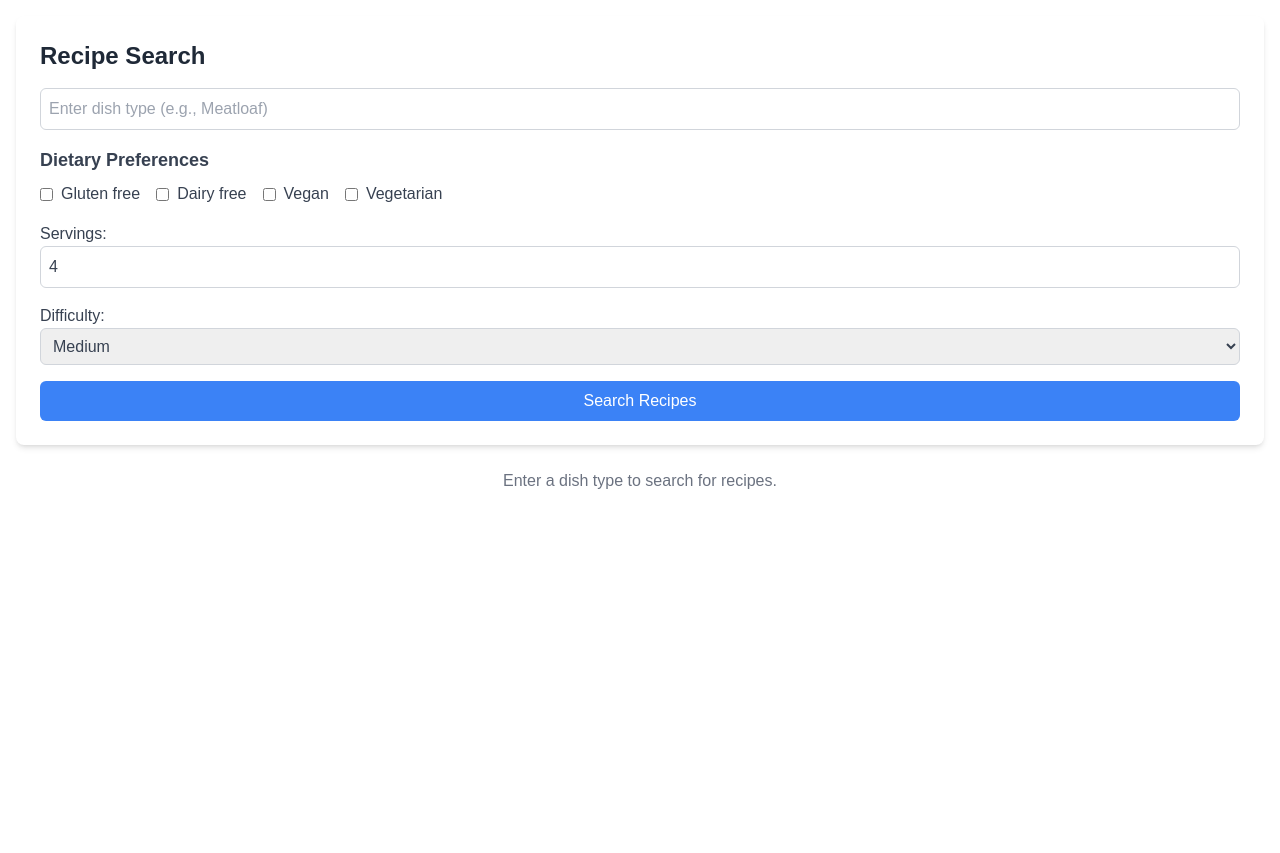
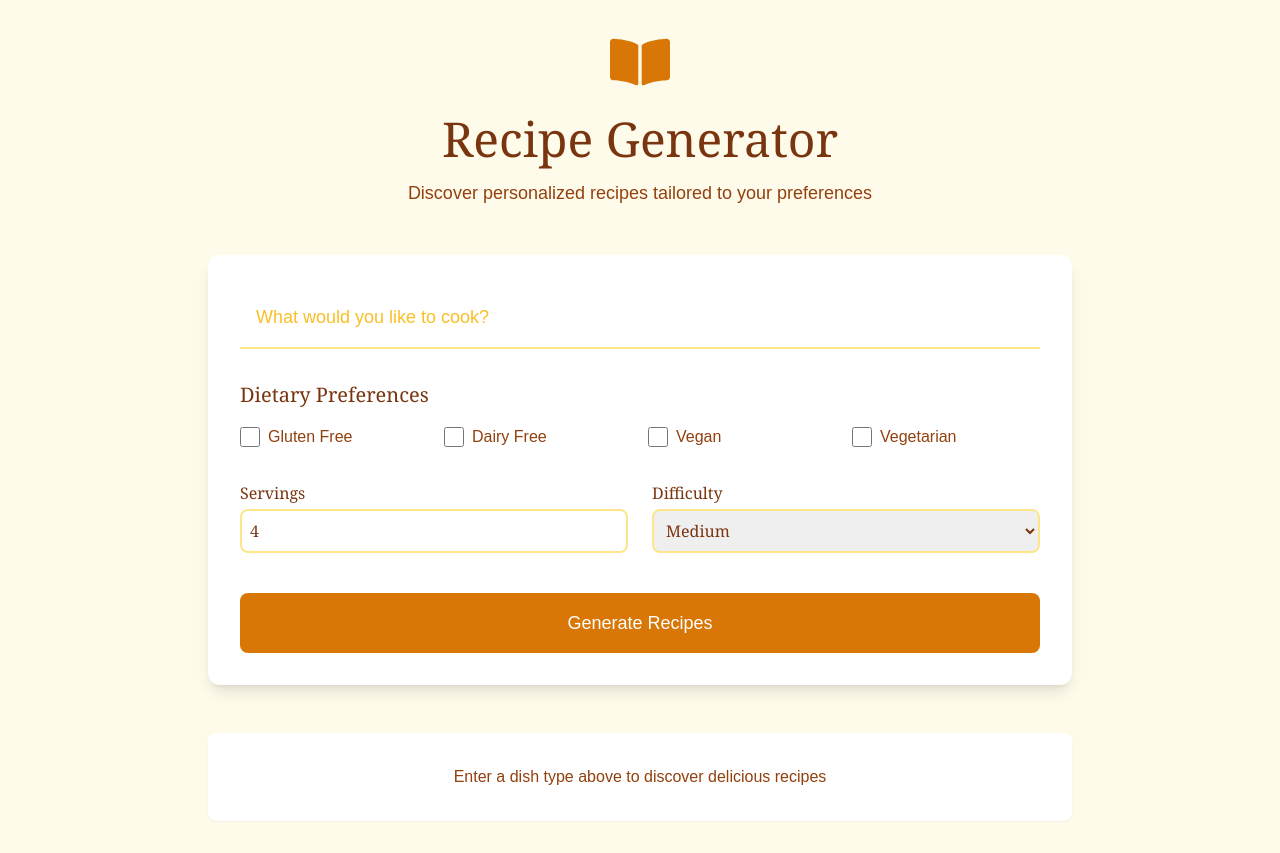
Before and after one commit to drsullivan13/ratatouille-ui, a Next.js app: page / in a window 1280 px wide. Before the commit the page ends 800 px from the top, so only its background shows below. Built offline with nearby package versions, Linux system fonts and the light colour scheme.

Commit message:
Beautifies the styling of the UI components

```diff
--- a/src/app/components/SearchForm.js
+++ b/src/app/components/SearchForm.js
@@ -12,38 +12,45 @@ export default function SearchForm({ formData, setFormData, handleSearch }) {
     };
 
     return (
-      <form onSubmit={(e) => { e.preventDefault(); handleSearch(); }} className="bg-white p-6 rounded-lg shadow-md mb-6">
-        <h1 className="text-2xl font-bold mb-4 text-gray-800">Recipe Search</h1>
+      <form
+        onSubmit={(e) => { e.preventDefault(); handleSearch(); }}
+        className="bg-white p-8 rounded-xl shadow-lg"
+      >
+        <div className="mb-8">
           <input
             type="text"
             name="dishType"
             value={formData.dishType}
             onChange={handleChange}
-          placeholder="Enter dish type (e.g., Meatloaf)"
+            placeholder="What would you like to cook?"
             required
-          className="w-full p-2 mb-4 border border-gray-300 rounded-md focus:outline-none focus:ring-2 focus:ring-blue-500"
+            className="w-full p-4 text-lg border-b-2 border-amber-200 focus:border-amber-600 focus:outline-none bg-transparent text-amber-900 placeholder-amber-400"
           />
-        <div className="mb-4">
-          <h3 className="text-lg font-semibold mb-2 text-gray-700">Dietary Preferences</h3>
-          <div className="flex flex-wrap gap-4">
+        </div>
+
+        <div className="mb-8">
+          <h3 className="text-xl font-serif text-amber-900 mb-4">Dietary Preferences</h3>
+          <div className="grid grid-cols-2 md:grid-cols-4 gap-4">
             {['gluten free', 'dairy free', 'vegan', 'vegetarian'].map((option) => (
-              <label key={option} className="flex items-center">
+              <label key={option} className="flex items-center space-x-2 text-amber-800">
                 <input
                   type="checkbox"
                   name="dietary"
                   value={option}
                   checked={formData.dietary.includes(option)}
                   onChange={handleChange}
-                  className="mr-2"
+                  className="form-checkbox h-5 w-5 text-amber-600 rounded border-amber-300"
                 />
-                <span className="text-gray-700">{option.charAt(0).toUpperCase() + option.slice(1)}</span>
+                <span className="capitalize">{option}</span>
               </label>
             ))}
           </div>
         </div>
-        <div className="mb-4">
-          <label className="block text-gray-700 mb-2">
-            Servings:
+
+        <div className="grid grid-cols-1 md:grid-cols-2 gap-6 mb-8">
+          <div>
+            <label className="block text-amber-900 mb-2 font-serif">
+              Servings
               <input
                 type="number"
                 name="servings"
@@ -51,18 +58,18 @@ export default function SearchForm({ formData, setFormData, handleSearch }) {
                 onChange={handleChange}
                 min="1"
                 required
-              className="w-full p-2 border border-gray-300 rounded-md focus:outline-none focus:ring-2 focus:ring-blue-500"
+                className="w-full mt-1 p-2 border-2 border-amber-200 rounded-lg focus:border-amber-600 focus:outline-none"
               />
             </label>
           </div>
-        <div className="mb-4">
-          <label className="block text-gray-700 mb-2">
-            Difficulty:
+          <div>
+            <label className="block text-amber-900 mb-2 font-serif">
+              Difficulty
               <select
                 name="difficulty"
                 value={formData.difficulty}
                 onChange={handleChange}
-              className="w-full p-2 border border-gray-300 rounded-md focus:outline-none focus:ring-2 focus:ring-blue-500"
+                className="w-full mt-1 p-2 border-2 border-amber-200 rounded-lg focus:border-amber-600 focus:outline-none"
               >
                 <option value="easy">Easy</option>
                 <option value="medium">Medium</option>
@@ -70,8 +77,13 @@ export default function SearchForm({ formData, setFormData, handleSearch }) {
               </select>
             </label>
           </div>
-        <button type="submit" className="w-full bg-blue-500 text-white p-2 rounded-md hover:bg-blue-600 transition duration-200">
-          Search Recipes
+        </div>
+
+        <button
+          type="submit"
+          className="w-full bg-amber-600 text-white p-4 rounded-lg hover:bg-amber-700 transition duration-300 font-medium text-lg"
+        >
+          Generate Recipes
         </button>
       </form>
     );
--- a/src/app/page.js
+++ b/src/app/page.js
@@ -1,6 +1,8 @@
 'use client'
 
 import { useState, useEffect } from 'react';
+import { motion } from 'framer-motion';
+import { FaBookOpen, FaSearch } from 'react-icons/fa';
 import SearchForm from './components/SearchForm';
 import RecipeList from './components/RecipeList';
 
@@ -64,15 +66,87 @@ export default function Home() {
   };
 
   return (
-    <div className="container mx-auto p-4">
-      <SearchForm formData={formData} setFormData={setFormData} handleSearch={handleSearch} />
-      {loading && <p className="text-center text-gray-500 mt-4">Loading...</p>}
-      {error && <p className="text-center text-red-500 mt-4">Error: {error}</p>}
-      {recipes.length > 0 ? (
-        <RecipeList recipes={recipes} />
-      ) : (
-        !loading && <p className="text-center text-gray-500 mt-4">Enter a dish type to search for recipes.</p>
-      )}
+    <div className="min-h-screen bg-amber-50 py-8">
+      <motion.div
+        initial={{ opacity: 0, y: 20 }}
+        animate={{ opacity: 1, y: 0 }}
+        className="container mx-auto px-4 max-w-4xl"
+      >
+        {/* Hero Section */}
+        <div className="text-center mb-12">
+          <motion.div
+            initial={{ scale: 0.9 }}
+            animate={{ scale: 1 }}
+            transition={{ duration: 0.5 }}
+            className="inline-block mb-4"
+          >
+            <FaBookOpen className="text-6xl text-amber-600" />
+          </motion.div>
+          <h1 className="text-4xl md:text-5xl font-serif text-amber-900 mb-4">
+            Recipe Generator
+          </h1>
+          <p className="text-lg text-amber-800">
+            Discover personalized recipes tailored to your preferences
+          </p>
+        </div>
+
+        {/* Search Section */}
+        <div className="mb-12">
+          <SearchForm
+            formData={formData}
+            setFormData={setFormData}
+            handleSearch={handleSearch}
+          />
+        </div>
+
+        {/* Results Section */}
+        <div>
+          {loading && (
+            <motion.div
+              initial={{ opacity: 0 }}
+              animate={{ opacity: 1 }}
+              className="text-center p-8"
+            >
+              <div className="inline-block animate-spin text-amber-600 mb-4">
+                <FaSearch className="text-3xl" />
+              </div>
+              <p className="text-amber-800">Crafting your recipes...</p>
+            </motion.div>
+          )}
+
+          {error && (
+            <motion.div
+              initial={{ opacity: 0 }}
+              animate={{ opacity: 1 }}
+              className="bg-red-50 border border-red-200 rounded-lg p-4 text-center text-red-600"
+            >
+              Error: {error}
+            </motion.div>
+          )}
+
+          {recipes.length > 0 ? (
+            <motion.div
+              initial={{ opacity: 0, y: 20 }}
+              animate={{ opacity: 1, y: 0 }}
+              transition={{ delay: 0.2 }}
+            >
+              <RecipeList recipes={recipes} />
+            </motion.div>
+          ) : (
+            !loading && (
+              <motion.div
+                initial={{ opacity: 0 }}
+                animate={{ opacity: 1 }}
+                className="text-center p-8 bg-white rounded-lg shadow-sm"
+              >
+                <p className="text-amber-800">
+                  Enter a dish type above to discover delicious recipes
+                </p>
+              </motion.div>
+            )
+          )}
+        </div>
+      </motion.div>
     </div>
   );
 }
--- a/src/app/recipe/[id]/page.js
+++ b/src/app/recipe/[id]/page.js
@@ -3,6 +3,9 @@
 import { useParams, useRouter } from 'next/navigation'
 import Link from 'next/link'
 import { useEffect, useState } from 'react'
+import { motion } from 'framer-motion'
+import { BiTime, BiUser, BiDish } from 'react-icons/bi'
+import { FaRegClock, FaUtensils } from 'react-icons/fa'
 
 export default function RecipePage() {
   const params = useParams()
@@ -27,63 +30,110 @@ export default function RecipePage() {
 
   if (error || !recipe) {
     return (
-      <div className="text-center mt-10">
-        <p className="text-red-500">Recipe not found.</p>
+      <div className="min-h-screen flex items-center justify-center bg-amber-50">
+        <motion.div
+          initial={{ opacity: 0, y: 20 }}
+          animate={{ opacity: 1, y: 0 }}
+          className="text-center p-8 bg-white rounded-lg shadow-lg"
+        >
+          <p className="text-red-500 text-lg mb-4">Recipe not found.</p>
           <button
             onClick={handleBackToSearch}
-          className="text-blue-500 hover:underline"
+            className="px-6 py-2 bg-amber-600 text-white rounded-full hover:bg-amber-700 transition duration-300"
           >
             Back to Search
           </button>
+        </motion.div>
       </div>
-    );
+    )
   }
 
   return (
-    <div className="container mx-auto p-4">
-      <div className="bg-white p-6 rounded-lg shadow-md">
-        <h1 className="text-3xl font-bold mb-4 text-gray-800">{recipe.title}</h1>
-        <p className="text-gray-600 italic mb-6">{recipe.description}</p>
-        <section className="mb-6">
-          <h2 className="text-2xl font-semibold mb-2 text-gray-700">Ingredients</h2>
-          <ul className="list-disc ml-6 text-gray-700">
+    <div className="min-h-screen bg-amber-50 py-8">
+      <motion.div
+        initial={{ opacity: 0, y: 20 }}
+        animate={{ opacity: 1, y: 0 }}
+        className="container mx-auto px-4 max-w-4xl"
+      >
+        <div className="bg-white rounded-xl shadow-lg overflow-hidden">
+          {/* Hero Section */}
+          <div className="bg-gradient-to-r from-amber-100 to-amber-50 p-8 border-b border-amber-100">
+            <h1 className="text-4xl md:text-5xl font-serif text-amber-900 mb-4">{recipe.title}</h1>
+            <p className="text-lg text-amber-800 italic">{recipe.description}</p>
+          </div>
+
+          {/* Quick Info */}
+          <div className="grid grid-cols-2 md:grid-cols-4 gap-4 p-6 bg-amber-50">
+            <QuickInfoCard icon={<BiTime />} title="Prep Time" value={recipe.prepTime} />
+            <QuickInfoCard icon={<FaRegClock />} title="Cook Time" value={recipe.cookTime} />
+            <QuickInfoCard icon={<BiUser />} title="Servings" value={recipe.servings} />
+            <QuickInfoCard icon={<FaUtensils />} title="Difficulty" value={recipe.difficulty} />
+          </div>
+
+          <div className="p-8">
+            {/* Ingredients Section */}
+            <section className="mb-12">
+              <h2 className="text-2xl font-serif text-amber-900 mb-6 flex items-center">
+                <BiDish className="mr-2" /> Ingredients
+              </h2>
+              <ul className="grid grid-cols-1 md:grid-cols-2 gap-3">
                 {recipe.ingredients.map((ing, idx) => (
-              <li key={idx}>{ing.amount}{ing.unit} {ing.item}</li>
+                  <li key={idx} className="flex items-center p-3 bg-amber-50 rounded-lg">
+                    <span className="font-medium">{ing.amount}{ing.unit}</span>
+                    <span className="ml-2 text-amber-900">{ing.item}</span>
+                  </li>
                 ))}
               </ul>
             </section>
-        <section className="mb-6">
-          <h2 className="text-2xl font-semibold mb-2 text-gray-700">Steps</h2>
-          <ol className="list-decimal ml-6 text-gray-700">
+
+            {/* Steps Section */}
+            <section className="mb-12">
+              <h2 className="text-2xl font-serif text-amber-900 mb-6">Instructions</h2>
+              <div className="space-y-6">
                 {recipe.steps.map((step, idx) => (
-              <li key={idx}>{step}</li>
+                  <motion.div
+                    key={idx}
+                    initial={{ opacity: 0, x: -20 }}
+                    animate={{ opacity: 1, x: 0 }}
+                    transition={{ delay: idx * 0.1 }}
+                    className="flex"
+                  >
+                    <span className="flex-shrink-0 w-8 h-8 flex items-center justify-center bg-amber-600 text-white rounded-full mr-4">
+                      {idx + 1}
+                    </span>
+                    <p className="text-amber-900 leading-relaxed">{step}</p>
+                  </motion.div>
                 ))}
-          </ol>
+              </div>
             </section>
-        <section className="mb-6">
-          <h2 className="text-2xl font-semibold mb-2 text-gray-700">Additional Information</h2>
-          <p><strong>Servings:</strong> {recipe.servings}</p>
-          <p><strong>Prep Time:</strong> {recipe.prepTime}</p>
-          <p><strong>Cook Time:</strong> {recipe.cookTime}</p>
-          <p><strong>Total Time:</strong> {recipe.totalTime} minutes</p>
-          <p><strong>Difficulty:</strong> {recipe.difficulty}</p>
-          <p><strong>Dietary Info:</strong> {recipe.dietaryInfo}</p>
-        </section>
-        <section className="mb-6">
-          <h2 className="text-2xl font-semibold mb-2 text-gray-700">Nutritional Information</h2>
-          <p><strong>Calories:</strong> {recipe.nutritionalInfo.calories} kcal</p>
-          <p><strong>Protein:</strong> {recipe.nutritionalInfo.protein}</p>
-          <p><strong>Fat:</strong> {recipe.nutritionalInfo.fat}</p>
-          <p><strong>Carbohydrates:</strong> {recipe.nutritionalInfo.carbohydrates}</p>
-          <p><strong>Sugar:</strong> {recipe.nutritionalInfo.sugar}</p>
-        </section>
+
+            {/* Additional Sections... */}
+            {/* Keep your nutritional and additional information sections with similar styling */}
+          </div>
+
+          <div className="p-8 bg-amber-50 border-t border-amber-100">
             <button
               onClick={handleBackToSearch}
-          className="text-blue-500 hover:underline"
+              className="px-6 py-2 bg-amber-600 text-white rounded-full hover:bg-amber-700 transition duration-300"
             >
               Back to Search
             </button>
           </div>
         </div>
-  );
+      </motion.div>
+    </div>
+  )
 }
+
+// Helper component for quick info cards
+function QuickInfoCard({ icon, title, value }) {
+  return (
+    <div className="flex items-center p-3 bg-white rounded-lg shadow-sm">
+      <span className="text-amber-600 text-xl mr-3">{icon}</span>
+      <div>
+        <p className="text-sm text-amber-700">{title}</p>
+        <p className="font-medium text-amber-900">{value}</p>
+      </div>
+    </div>
+  )
+}
```
Also changed, not shown: package.json (+8 -5 lines), src/app/components/RecipeList.js (+19 -7 lines), 1 other file (tests, documents, lock files or other folders). Lines whose indentation alone changed are shown as unchanged.
